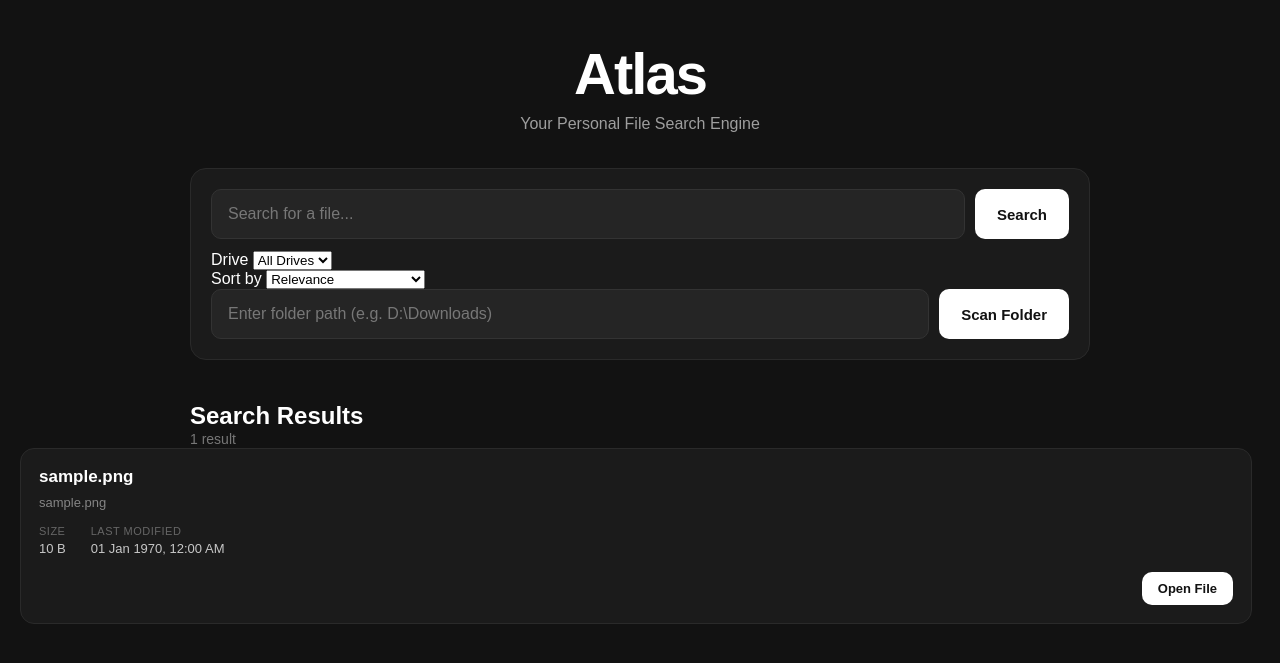
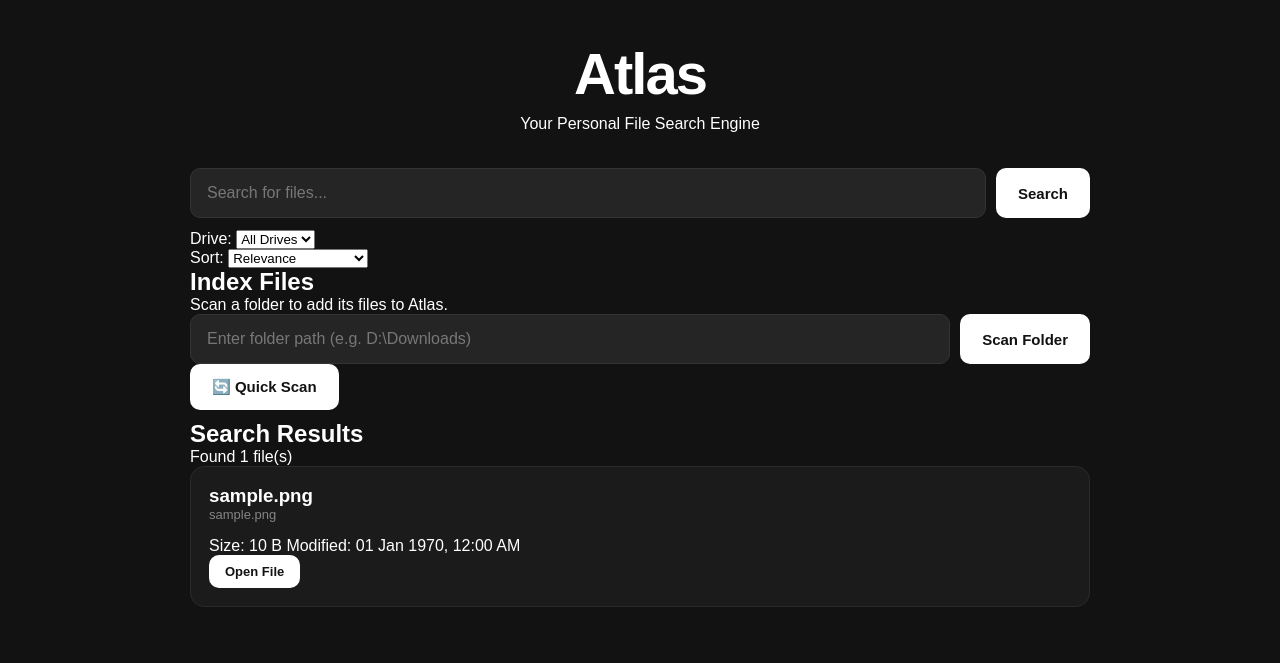
Before and after one commit to Divyansh921/Atlas, a Flask app: page /search in a window 1280 px wide. Shown: the top 663 px of the page. Run offline with Flask 3, Linux system fonts and the light colour scheme; tables that the repository leaves empty hold one stand-in row (values such as "Sample post").

Commit message:
Update UI for quick scan and search controls

```diff
--- a/templates/index.html
+++ b/templates/index.html
@@ -2,8 +2,13 @@
 <html lang="en">
 
 <head>
+
     <meta charset="UTF-8">
-    <meta name="viewport" content="width=device-width, initial-scale=1.0">
+
+    <meta
+        name="viewport"
+        content="width=device-width, initial-scale=1.0"
+    >
 
     <title>Atlas</title>
 
@@ -11,34 +16,35 @@
         rel="stylesheet"
         href="{{ url_for('static', filename='css/style.css') }}"
     >
+
 </head>
+
 
 <body>
 
+
 <div class="container">
 
-        <!--
-             HEADER
-         -->
+
+    <!-- HEADER -->
 
     <header class="header">
 
         <h1>Atlas</h1>
 
-            <p class="subtitle">
-                Your Personal File Search Engine
-            </p>
+        <p>Your Personal File Search Engine</p>
 
     </header>
 
 
-        <!--
-             FLASH MESSAGES
-         -->
+
+    <!-- FLASH MESSAGES -->
 
     {% with messages = get_flashed_messages() %}
 
         {% if messages %}
+
+            <div class="flash-messages">
 
                 {% for message in messages %}
 
@@ -48,30 +54,47 @@
 
                 {% endfor %}
 
+            </div>
+
         {% endif %}
 
     {% endwith %}
 
-<!--
-     CONTROLS
--->
 
-<section class="controls">
 
-    <!-- Search -->
+    <!-- SEARCH -->
+
+    <section class="search-section">
+
 
         <form
+            action="{{ url_for('search') }}"
+            method="get"
             class="search-form"
-        action="/search"
-        method="get"
         >
 
             <input
                 type="text"
                 name="query"
-            placeholder="Search for a file..."
+                placeholder="Search for files..."
                 value="{{ query }}"
+                required
             >
+
+
+            <input
+                type="hidden"
+                name="drive"
+                value="{{ drive }}"
+            >
+
+
+            <input
+                type="hidden"
+                name="sort"
+                value="{{ sort_by }}"
+            >
+
 
             <button type="submit">
                 Search
@@ -80,15 +103,19 @@
         </form>
 
 
-    <!-- Filters -->
+
+        <!-- FILTERS -->
+
+        <div class="filters">
+
+
+            <!-- DRIVE -->
 
             <form
+                action="{{ url_for('search') }}"
+                method="get"
                 class="filter-form"
-        action="/search"
-        method="get"
             >
-
-        <!-- Keep the current search query -->
 
                 <input
                     type="hidden"
@@ -97,32 +124,41 @@
                 >
 
 
-        <!-- Drive -->
+                <input
+                    type="hidden"
+                    name="sort"
+                    value="{{ sort_by }}"
+                >
 
-        <div class="filter-group">
 
                 <label for="drive">
-                Drive
+                    Drive:
                 </label>
 
+
                 <select
+                    name="drive"
                     id="drive"
-                name="drive"
                     onchange="this.form.submit()"
                 >
 
                     <option
                         value="all"
-                    {% if drive == "all" %}selected{% endif %}
+                        {% if drive == "all" %}
+                            selected
+                        {% endif %}
                     >
                         All Drives
                     </option>
+
 
                     {% for available_drive in drives %}
 
                         <option
                             value="{{ available_drive }}"
-                        {% if drive == available_drive %}selected{% endif %}
+                            {% if drive == available_drive %}
+                                selected
+                            {% endif %}
                         >
                             {{ available_drive }}
                         </option>
@@ -131,91 +167,151 @@
 
                 </select>
 
-        </div>
+            </form>
 
 
-        <!-- Sort -->
 
-        <div class="filter-group">
+            <!-- SORT -->
+
+            <form
+                action="{{ url_for('search') }}"
+                method="get"
+                class="filter-form"
+            >
+
+                <input
+                    type="hidden"
+                    name="query"
+                    value="{{ query }}"
+                >
+
+
+                <input
+                    type="hidden"
+                    name="drive"
+                    value="{{ drive }}"
+                >
+
 
                 <label for="sort">
-                Sort by
+                    Sort:
                 </label>
 
+
                 <select
+                    name="sort"
                     id="sort"
-                name="sort"
                     onchange="this.form.submit()"
                 >
 
                     <option
                         value="relevance"
-                    {% if sort_by == "relevance" %}selected{% endif %}
+                        {% if sort_by == "relevance" %}
+                            selected
+                        {% endif %}
                     >
                         Relevance
                     </option>
 
+
                     <option
                         value="name_asc"
-                    {% if sort_by == "name_asc" %}selected{% endif %}
+                        {% if sort_by == "name_asc" %}
+                            selected
+                        {% endif %}
                     >
-                    Name (A → Z)
+                        Name A → Z
                     </option>
+
 
                     <option
                         value="name_desc"
-                    {% if sort_by == "name_desc" %}selected{% endif %}
+                        {% if sort_by == "name_desc" %}
+                            selected
+                        {% endif %}
                     >
-                    Name (Z → A)
+                        Name Z → A
                     </option>
+
 
                     <option
                         value="size_asc"
-                    {% if sort_by == "size_asc" %}selected{% endif %}
+                        {% if sort_by == "size_asc" %}
+                            selected
+                        {% endif %}
                     >
-                    Size (Small → Large)
+                        Size Small → Large
                     </option>
+
 
                     <option
                         value="size_desc"
-                    {% if sort_by == "size_desc" %}selected{% endif %}
+                        {% if sort_by == "size_desc" %}
+                            selected
+                        {% endif %}
                     >
-                    Size (Large → Small)
+                        Size Large → Small
                     </option>
+
 
                     <option
                         value="modified_newest"
-                    {% if sort_by == "modified_newest" %}selected{% endif %}
+                        {% if sort_by == "modified_newest" %}
+                            selected
+                        {% endif %}
                     >
-                    Last Modified (Newest)
+                        Modified Newest
                     </option>
+
 
                     <option
                         value="modified_oldest"
-                    {% if sort_by == "modified_oldest" %}selected{% endif %}
+                        {% if sort_by == "modified_oldest" %}
+                            selected
+                        {% endif %}
                     >
-                    Last Modified (Oldest)
+                        Modified Oldest
                     </option>
+
 
                     <option
                         value="type"
-                    {% if sort_by == "type" %}selected{% endif %}
+                        {% if sort_by == "type" %}
+                            selected
+                        {% endif %}
                     >
                         File Type
                     </option>
 
                 </select>
 
+            </form>
+
         </div>
 
-    </form>
+    </section>
 
 
-    <!-- Scan Folder -->
+
+    <!-- SCAN -->
+
+    <section class="scan-section">
+
+        <h2>Index Files</h2>
+
+        <p>
+            Scan a folder to add its files to Atlas.
+        </p>
+
+
+        <div class="scan-actions">
+
+
+            <!-- NORMAL SCAN -->
 
             <form
                 class="scan-form"
-        action="/scan"
+                action="{{ url_for('scan') }}"
                 method="get"
             >
 
@@ -226,120 +322,147 @@
                     required
                 >
 
+
                 <button type="submit">
                     Scan Folder
                 </button>
 
             </form>
 
+
+
+            <!-- QUICK SCAN -->
+
+            <form
+                class="quick-scan-form"
+                action="{{ url_for('quick_scan') }}"
+                method="get"
+            >
+
+                <button
+                    type="submit"
+                    class="quick-scan-button"
+                >
+                    🔄 Quick Scan
+                </button>
+
+            </form>
+
+        </div>
+
     </section>
 
 
-        <!--
-             RESULTS
-         -->
+
+    <!-- RESULTS -->
 
     <section class="results-section">
-
-            <div class="results-header">
-                    {% if results %}
-
-        </div>
-    {% endif %}
-            <div>
-                <h2>Search Results</h2>
-
-                {% if results %}
-                    <span class="results-count">
-                        {{ results|length }} result{% if results|length != 1 %}s{% endif %}
-                    </span>
-                {% endif %}
-            </div>
-
-        </div>
 
 
         {% if results %}
 
-                <!-- Scrollable result area -->
 
-                <div class="results-container">
+            <h2>
+                Search Results
+            </h2>
+
+
+            <p class="result-count">
+
+                Found
+                {{ results|length }}
+                file(s)
+
+            </p>
+
+
+
+            <div class="results">
+
 
                 {% for file in results %}
 
-                        <article class="result-card">
 
-                            <!-- File name -->
-
-                            <div
-                                class="file-name"
-                                title="{{ file[0] }}"
-                            >
-                                {{ file[0] }}
-                            </div>
+                    <div class="result-card">
 
 
-                            <!-- File path -->
-
-                            <div
-                                class="file-path"
-                                title="{{ file[1] }}"
-                            >
-                                {{ file[1] }}
-                            </div>
+                        <div class="file-info">
 
 
-                            <!-- File metadata -->
+                            <!-- FILE NAME -->
 
-                            <div class="file-meta">
+                            <h3>
+                                {{ file[0] }}
+                            </h3>
 
-                                <div class="meta-item">
 
-                                    <span class="meta-label">
-                                        Size
+                            <!-- FILE PATH -->
+
+                            <p class="file-path">
+                                {{ file[1] }}
+                            </p>
+
+
+                            <!-- FILE DETAILS -->
+
+                            <div class="file-details">
+
+                                <span>
+                                    Size:
+                                    {{ file[3] }}
                                 </span>
 
-                                    <span class="meta-value">
-                                        {{ file[3] }}
+
+                                <span>
+                                    Modified:
+                                    {{ file[2] }}
                                 </span>
 
                             </div>
 
 
-                                <div class="meta-item">
-
-                                    <span class="meta-label">
-                                        Last Modified
-                                    </span>
-
-                                    <span class="meta-value">
-                                        {{ file[2] }}
-                                    </span>
-
-                                </div>
-
                         </div>
 
 
-                            <!-- Actions -->
 
-                            <div class="result-actions">
+                        <!-- OPEN FILE -->
 
                         <form
-                                    action="/open"
+                            action="{{ url_for('openfile') }}"
                             method="get"
                         >
+
+                            <!-- THIS IS THE IMPORTANT FIX:
+                                 file[1] is the actual file path -->
 
                             <input
                                 type="hidden"
                                 name="path"
                                 value="{{ file[1] }}"
                             >
+
+
                             <input
                                 type="hidden"
                                 name="query"
                                 value="{{ query }}"
                             >
+
+
+                            <input
+                                type="hidden"
+                                name="drive"
+                                value="{{ drive }}"
+                            >
+
+
+                            <input
+                                type="hidden"
+                                name="sort"
+                                value="{{ sort_by }}"
+                            >
+
+
                             <button
                                 type="submit"
                                 class="open-button"
@@ -349,47 +472,51 @@
 
                         </form>
 
+
                     </div>
 
-                        </article>
 
                 {% endfor %}
+
 
             </div>
 
 
         {% elif query %}
 
-                <div class="empty-state">
+
+            <!-- NO RESULTS -->
+
+            <div class="no-results">
+
+                <h2>
+                    No files found
+                </h2>
+
 
                 <p>
-                        No files found for "{{ query }}".
+                    Atlas couldn't find any files matching
+                    "{{ query }}".
                 </p>
 
             </div>
 
 
-            {% else %}
+        {% endif %}
 
-                <div class="empty-state">
 
-                    <p>
-                        Search for a file to see results.
-                    </p>
+    </section>
+
 
 </div>
 
-            {% endif %}
-
-        </section>
-
-    </div>
 
 
 <script
     src="{{ url_for('static', filename='js/script.js') }}"
 ></script>
 
+
 </body>
 
 </html>
```
Lines whose indentation alone changed are shown as unchanged.
